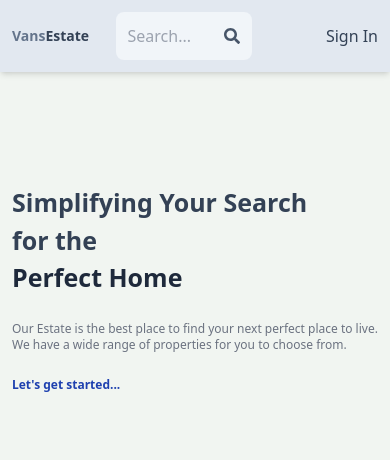
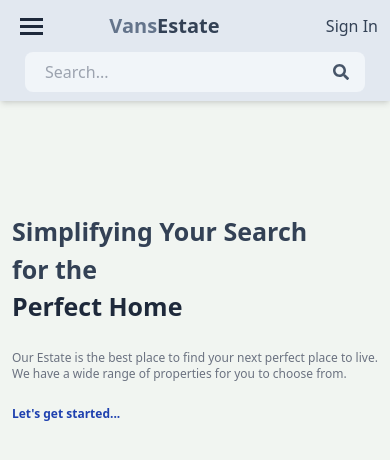
Before and after one commit to PixelVans/Real-estate-app, a React (Vite) app in the folder client/: page / in a window 390 px wide. Shown: the top 460 px of the page. Built offline with nearby package versions, Linux system fonts and the light colour scheme; no server answers.

Commit message:
query fix1

```diff
--- a/client/src/assets/pages/Home.jsx
+++ b/client/src/assets/pages/Home.jsx
@@ -70,17 +70,17 @@ export default function Home() {
       </div>
 
       {/* swiper */}
-      <Swiper navigation>
+      <Swiper navigation className='z-10'>
         {offerListings &&
           offerListings.length > 0 &&
           offerListings.map((listing) => (
-            <SwiperSlide>
+            <SwiperSlide >
               <div
                 style={{
                   background: `url(${listing.imageUrls[0]}) center no-repeat`,
                   backgroundSize: 'cover',
                 }}
-                className=' h-[150px] w-[280px]  sm:h-[550px] sm:w-[1300px] mx-auto rounded-lg'
+                className=' h-[200px] w-[full]  sm:h-[550px] sm:w-[1300px] mx-auto rounded-lg'
                 key={listing._id}
               ></div>
             </SwiperSlide>
--- a/client/src/assets/pages/Listing.jsx
+++ b/client/src/assets/pages/Listing.jsx
@@ -68,7 +68,7 @@ export default function Listing() {
               <Swiper navigation>
                   {listing.imageUrls.map(url =>
                       <SwiperSlide key={url}>
-                          <div className='h-[550px]'
+                          <div className=' h-[220px] sm:h-[320px] md:h-[550px]'
                               style={{ background: `url(${url}) center no-repeat`, backgroundSize: 'cover' }}>
 
                           </div>
--- a/client/src/assets/pages/Search.jsx
+++ b/client/src/assets/pages/Search.jsx
@@ -18,7 +18,7 @@ export default function Search() {
   const [listings, setListings] = useState([]);
   const [showMore, setShowMore] = useState(false);
 
-  useEffect(() => {
+  useEffect  (  () => {
     const urlParams = new URLSearchParams(location.search);
     const searchTermFromUrl = urlParams.get('searchTerm');
     const typeFromUrl = urlParams.get('type');
@@ -65,6 +65,9 @@ export default function Search() {
 
     fetchListings();
   }, [location.search]);
+
+
+
 
   const handleChange = (e) => {
     if (
@@ -142,7 +145,7 @@ export default function Search() {
               type='text'
               id='searchTerm'
               placeholder='Search...'
-              className='border rounded-lg p-3 w-full'
+              className='border rounded-lg p-2 sm:p-3 w-full'
               value={sidebardata.searchTerm}
               onChange={handleChange}
             />
@@ -219,7 +222,7 @@ export default function Search() {
               onChange={handleChange}
               defaultValue={'created_at_desc'}
               id='sort_order'
-              className='border rounded-lg p-3'
+              className='border rounded-lg p-1 sm:p-3'
             >
               <option value='regularPrice_desc'>Price high to low</option>
               <option value='regularPrice_asc'>Price low to high</option>
--- a/client/src/components/ListingItem.jsx
+++ b/client/src/components/ListingItem.jsx
@@ -11,7 +11,7 @@ export default function ListingItem({ listing }) {
             'https://53.fs1.hubspotusercontent-na1.net/hub/53/hubfs/Sales_Blog/real-estate-business-compressor.jpg?width=595&height=400&name=real-estate-business-compressor.jpg'
           }
           alt='listing cover'
-          className='h-[320px] sm:h-[220px] w-full object-cover hover:scale-105 transition-scale duration-300'
+          className='h-[200px] sm:h-[220px] w-full object-cover hover:scale-105 transition-scale duration-300'
         />
         <div className='p-3 flex flex-col gap-2 w-full'>
           <p className='truncate text-lg font-semibold text-slate-700'>
--- a/client/src/components/header.jsx
+++ b/client/src/components/header.jsx
@@ -1,19 +1,18 @@
-import React, {useEffect, useState } from 'react'
-import { FaSearch } from 'react-icons/fa'
-import {Link,useNavigate} from 'react-router-dom'
-import { useSelector } from 'react-redux'
 
 
 
-
+import React, { useState } from 'react';
+import { FaSearch } from 'react-icons/fa';
+import { Link, useNavigate } from 'react-router-dom';
+import { useSelector } from 'react-redux';
 
 export default function Header() {
-  const { currentUser } = useSelector(state => state.user)
-  const [searchTerm, setSearchTerm] = useState('')
+  const { currentUser } = useSelector(state => state.user);
+  const [searchTerm, setSearchTerm] = useState('');
+  const [isMenuOpen, setIsMenuOpen] = useState(false);
   const navigate = useNavigate();
 
-
-  //HANDLE SUBMIT
+  // HANDLE SUBMIT
   const handleSubmit = (e) => {
     e.preventDefault();
     const urlParams = new URLSearchParams(window.location.search);
@@ -22,53 +21,51 @@ export default function Header() {
     navigate(`/search?${searchQuery}`);
   };
 
-  useEffect(() => {
-    const urlParams = new URLSearchParams(location.search);
-    const searchTermFromUrl = urlParams.get('searchTerm');
-    if (searchTermFromUrl) {
-      setSearchTerm(searchTermFromUrl);
-    }
-  }, [location.search]);
-
-
-
-
-
-
-
-
-
-
-
-
+  const toggleMenu = () => {
+    setIsMenuOpen(!isMenuOpen);
+  };
 
   return (
-      <header className='bg-slate-200 shadow-md'>
-          <div className='flex justify-between items-center
-          max-w-6xl mx-auto p-3'>
+    <header className='bg-slate-200 shadow-md pb-1 sm:pb-0 relative'>
+      <div className='flex justify-between items-center max-w-6xl mx-auto p-3'>
+
+        {/* Toggle Button */}
+        <div className='relative mx-2 z-20 block sm:hidden'>
+          {!isMenuOpen ? (
+            <div onClick={toggleMenu} className='block sm:hidden cursor-pointer'>
+              <div className='h-[3px] w-[23px] bg-slate-800 my-1'></div>
+              <div className='h-[3px] w-[23px] bg-slate-800 my-1'></div>
+              <div className='h-[3px] w-[23px] bg-slate-800 my-1'></div>
+            </div>
+          ) : (
+            <div onClick={toggleMenu} className='relative w-[23px] h-[15px] cursor-pointer'>
+              <div className='h-[3px] w-[23px] bg-slate-100 absolute top-1/2 transform -translate-y-1/2 rotate-45'></div>
+              <div className='h-[3px] w-[23px] bg-slate-100 absolute top-1/2 transform -translate-y-1/2 -rotate-45'></div>
+            </div>
+          )}
+        </div>
+
         <Link to='/'>
-              <h1 className='font-bold text-sm sm:text-xl flex flex-wrap'>
+          <h1 className='font-bold text-xl sm:text-2xl flex flex-wrap'>
             <span className='text-slate-500'>Vans</span>
             <span className='text-slate-700'>Estate</span>
           </h1>
         </Link>
 
-
         <form
           onSubmit={handleSubmit}
-          className='bg-slate-100 p-3 rounded-lg flex items-center'>
+          className='bg-slate-100 p-2 rounded-lg hidden sm:flex items-center'>
           <input
             type="text"
             placeholder='Search...'
             value={searchTerm}
-            onChange={(e)=>setSearchTerm(e.target.value)}
-            className='bg-transparent focus:outline-none w-24 sm:w-64' />
+            onChange={(e) => setSearchTerm(e.target.value)}
+            className='bg-transparent focus:outline-none w-24 sm:w-64 md:w-[300px]'
+          />
           <button>
             <FaSearch className="text-slate-600" />
           </button>
-
         </form>
-
 
         <ul className='flex gap-4'>
           <Link to='/'>
@@ -77,21 +74,58 @@ export default function Header() {
           <Link to='/about'>
             <li className='hidden sm:inline text-slate-700 hover:underline'>About</li>
           </Link>
-          <Link to='/sign-in'>
-
-          </Link>
+          <Link to='/sign-in'></Link>
           <Link to='/profile'>
             {currentUser ? (
               <img
-                className='rounded-full h7 w-7 object-cover'
+                className='rounded-full h-7 w-7 object-cover'
                 src={currentUser.avatar} alt='profile' />
             ) : (
-              <li className=' text-slate-700 hover:underline'>Sign In</li>
+              <li className='text-slate-700 hover:underline'>Sign In</li>
             )}
           </Link>
         </ul>
       </div>
 
+      {/* Sidebar */}
+      <div
+        className={`fixed top-0 left-0 h-full bg-gray-800 text-white transition-transform duration-300
+           ${isMenuOpen ? 'translate-x-0' : '-translate-x-full'}`}
+        style={{ width: '70vw', zIndex: 50 }}
+      >
+        {/* X Button Inside the Panel */}
+        <div
+          onClick={toggleMenu}
+          className='absolute top-4 left-4 cursor-pointer text-white text-3xl mt-3'
+        >
+          <div className='h-[3px] w-[23px] bg-slate-100 transform rotate-45'></div>
+          <div className='h-[3px] w-[23px] bg-slate-100 transform -rotate-45'></div>
+        </div>
+        <div className='p-4 mt-12'>
+          {/* Add sidebar content here */}
+          <h2 className='text-xl font-bold'>Menu</h2>
+          {/* Example links */}
+          <p className='text-sm'>Nothing to show here yet</p>
+          {/* Add more links or content as needed */}
+        </div>
+      </div>
+
+      {/* Mobile Search Form */}
+      <form
+        onSubmit={handleSubmit}
+        className='bg-slate-100 p-2 rounded-lg flex sm:hidden items-center mx-[25px] justify-between mb-[5px]'
+      >
+        <input
+          type="text"
+          placeholder='Search...'
+          value={searchTerm}
+          onChange={(e) => setSearchTerm(e.target.value)}
+          className='bg-transparent focus:outline-none w-24 sm:w-64 ml-3'
+        />
+        <button>
+          <FaSearch className="text-slate-600 mx-2" />
+        </button>
+      </form>
     </header>
-  )
+  );
 }
```
Also changed, not shown: client/src/index.css (line endings or trailing spaces). Lines whose indentation alone changed are shown as unchanged.
